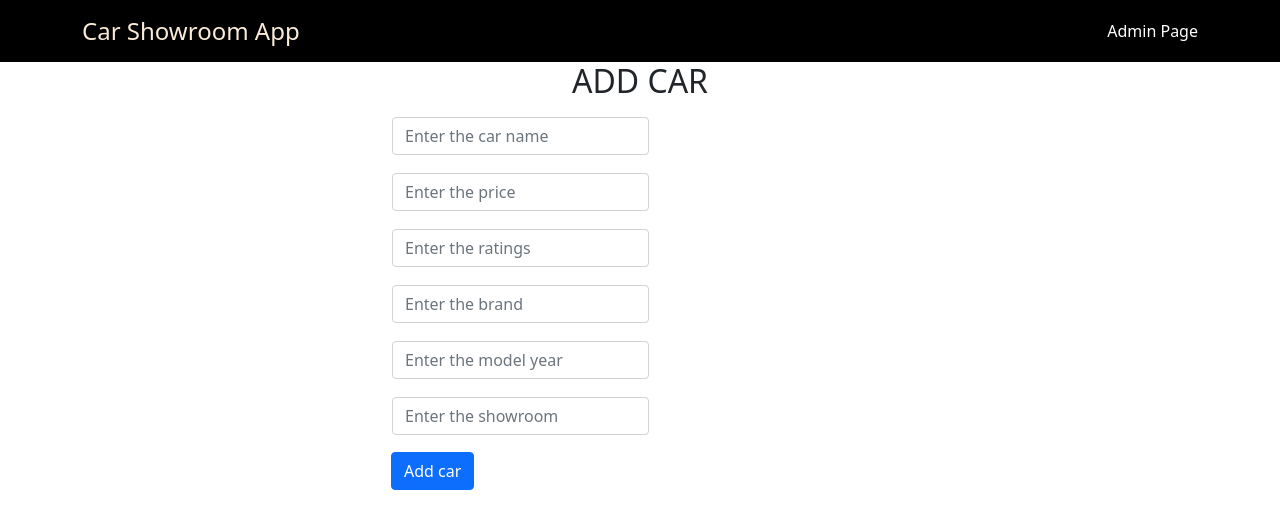
After one commit to Pragades-Rajagopal/django-test, a Django app: page /app/addcar/ in a window 1280 px wide. The commit adds this page. Shown: the top 529 px of the page. Run offline with Django 3.2, Linux system fonts and the light colour scheme; data comes from the database, SQL or seed files in the repository; both versions use the stored data as it was after the commit.

Commit message:
added - add cars in mainpage

```diff
--- a/showroom/carsapp/urls.py
+++ b/showroom/carsapp/urls.py
@@ -1,5 +1,4 @@
 from django.urls import path
-from django.contrib import admin
 from . import views
 
 app_name = 'carsapp'
@@ -8,4 +7,6 @@ urlpatterns = [
     path('<int:car_id>/', views.detail, name='detail'),
     path('searchcar/', views.searchcar, name='searchcar'),
     path('searchsr/', views.searchsr, name='searchsr'),
+    path('addcar/', views.addcar, name='addcar'),
+    path('postcar/', views.postcar, name='postcar'),
 ]
--- a/showroom/carsapp/views.py
+++ b/showroom/carsapp/views.py
@@ -1,4 +1,5 @@
-from django.shortcuts import render
+from audioop import reverse
+from django.shortcuts import render, HttpResponseRedirect
 from django.http import Http404
 from .models import Showroom, Cars
 
@@ -50,3 +51,26 @@ def searchsr(request):
         raise Http404('Showroom does not exist in the application')
 
     return render(request, 'carsapp/searchsr.html', {'cars': cars, 'showroom': showroom})
+
+
+def addcar(request):
+    showroom = Showroom.objects.all().values('showroom_name').distinct()
+    return render(request, 'carsapp/addcar.html', {'showroom': showroom})
+
+def postcar(request):
+    showroom = Showroom.objects.all().values('showroom_name').distinct()
+    car_name = request.POST.get('car_name')
+    price = request.POST.get('price')
+    ratings = request.POST.get('ratings')
+    brand = request.POST.get('brand')
+    year = request.POST.get('year')
+    showroom_nm = request.POST.get('showroom')
+
+    try:
+        showroom_check = Showroom.objects.get(showroom_name=showroom_nm)
+    except (KeyError, Showroom.DoesNotExist):
+        return render(request, 'carsapp/addcar.html', {'showroom': showroom, 'error_msg': 'Showroom does not exist'})
+    else:
+        car = Cars(car_name=car_name, price=price, ratings=ratings, brand=brand, model_year=year, showroom_id=showroom_check.id)
+        car.save()
+        return render(request, 'carsapp/addcar.html', {'showroom': showroom, 'error_msg': 'Car added successfully'})
--- a/showroom/static/css/style.css
+++ b/showroom/static/css/style.css
@@ -5,6 +5,11 @@
 .navbar-brand {
     color: antiquewhite !important;
     font-size: 24px !important;
+}
+
+.admin-link {
+    text-decoration: none !important;
+    color: #fff !important;
 }
 
 .heading {
--- /dev/null
+++ b/showroom/templates/carsapp/addcar.html
@@ -0,0 +1,46 @@
+{% extends 'base.html' %}
+
+{% block content %}
+
+{% if error_msg %}
+<p class="alert alert-danger">
+    <strong>{{ error_msg }}</trong>
+</p>
+{% endif %}
+
+<div class="container">
+    <h2 class="text-center mb-3 heading">Add car</h2>
+    <form action="{% url 'carsapp:postcar' %}" method="post">
+        {% csrf_token %}
+        <table>
+            <tr>
+                <td><input type="text" class="form-control mb-3" placeholder="Enter the car name" name="car_name" required></td>
+            </tr>
+            <tr>
+                <td><input type="text" class="form-control mb-3" placeholder="Enter the price" name="price" required></td>
+            </tr>
+            <tr>
+                <td><input type="text" class="form-control mb-3" placeholder="Enter the ratings" name="ratings" required></td>
+            </tr>
+            <tr>
+                <td><input type="text" class="form-control mb-3" placeholder="Enter the brand" name="brand" required></td>
+            </tr>
+            <tr>
+                <td><input type="text" class="form-control mb-3" placeholder="Enter the model year" name="year" required></td>
+            </tr>
+            <tr>
+                <td>
+                    <input type="text" class="form-control mb-3" placeholder="Enter the showroom" name="showroom" required list="srlist">
+                    <datalist id="srlist">
+                        {% for result in showroom %}
+                            <option value="{{ result.showroom_name }}">{{ result.showroom_name }}</option>
+                        {% endfor %}
+                    </datalist>
+                </td>
+            </tr>
+        </table>
+        <button type="submit" class="btn btn-primary">Add car</button>
+    </form>
+</div>
+
+{% endblock %}
--- a/showroom/templates/carsapp/index.html
+++ b/showroom/templates/carsapp/index.html
@@ -45,6 +45,8 @@
 </div>
 </div>
 
+<a href="{% url 'carsapp:addcar' %}" class="btn btn-dark">+ Add car</a>
+
 <h2 class="text-center mb-3 heading">Cars list</h2>
 
 {% if cars_list %}
--- a/showroom/templates/partials/_navbar.html
+++ b/showroom/templates/partials/_navbar.html
@@ -1,5 +1,6 @@
 <nav class="navbar navbar-black">
     <div class="container">
         <a href="/app" class="navbar-brand">Car Showroom App</a>
+        <a href="/admin" class="admin-link" style="text-decoration: none; color: #fff;" target="_blank">Admin Page</a>
     </div>
 </nav>
```
Also changed, not shown: showroom/db.sqlite3.
